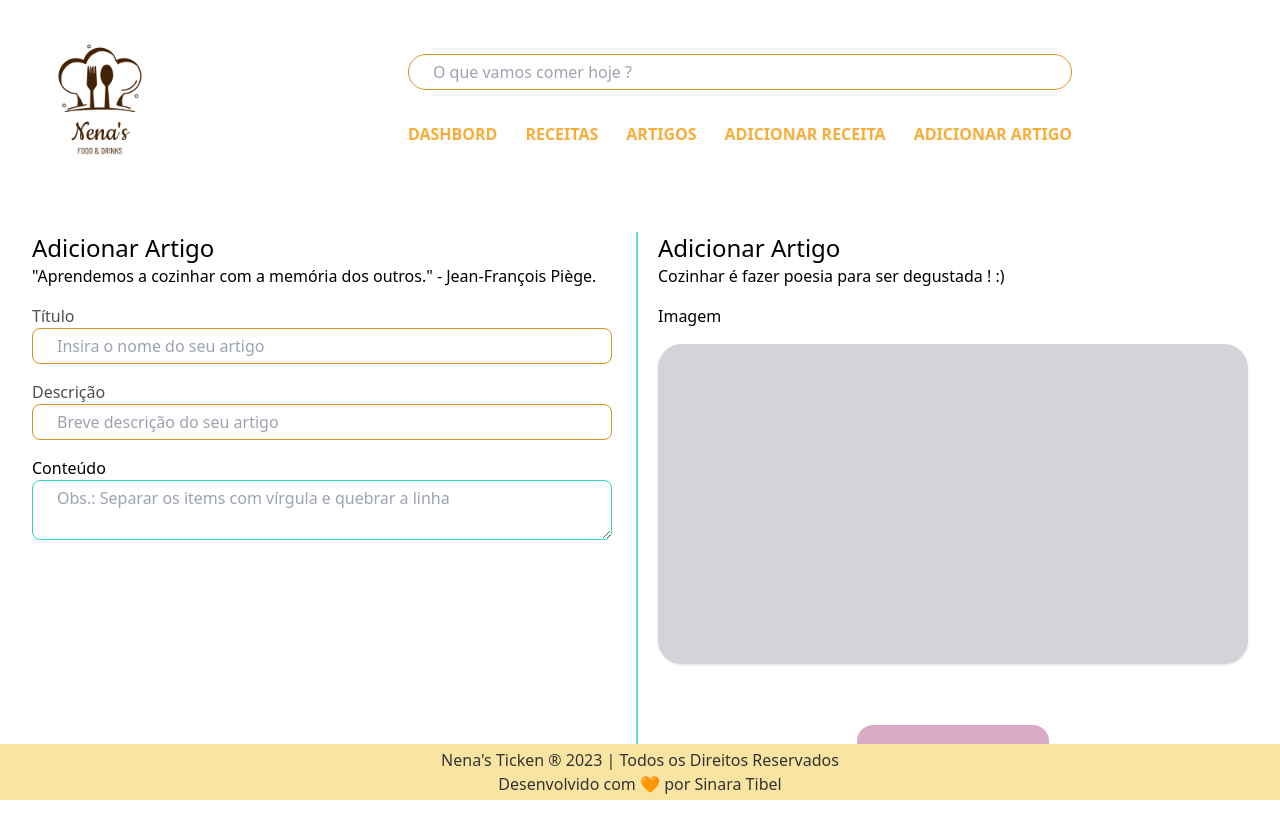
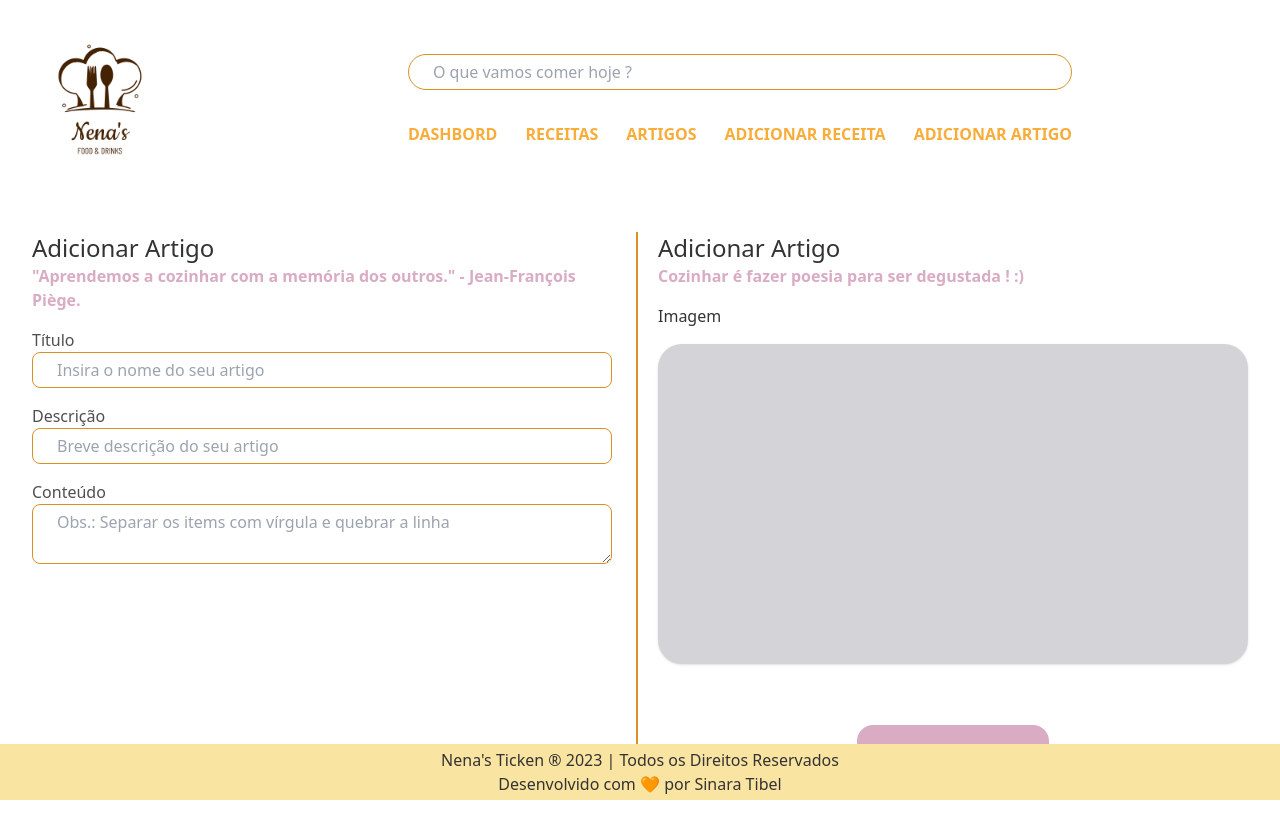
Before and after one commit to SinaraMoura/nenaskitchen, a Next.js app: page /create-article in a window 1280 px wide. Shown: the top 838 px of the page. Built offline with nearby package versions, Linux system fonts and the light colour scheme.

Commit message:
estilizando página de adicionar artigo

```diff
--- a/src/app/(pages)/create-article/page.tsx
+++ b/src/app/(pages)/create-article/page.tsx
@@ -55,12 +55,12 @@ export default function CreateArticles() {
         <div className="container m-auto">
             <form onSubmit={handleSubmit(onSubmit)}>
                 <div className="grid md:grid-cols-2 gap-1 grid-cols-1 p-8">
-                    <div className="mb-4 pr-6 border-r-2 border-[#61D9DE] ">
+                    <div className="mb-4 pr-6 border-r-2 border-color-secundary-1 ">
                         <div className="mb-4">
-                            <p className="text-blue text-2xl font-medium">
+                            <p className="text-scale-gray-7 text-2xl font-medium">
                                 Adicionar Artigo
                             </p>
-                            <p className=" text-blue text-base font-light">
+                            <p className=" text-backing-color-3 text-base font-semibold">
                                 "Aprendemos a cozinhar com a memória dos outros." - Jean-François Piège.
                             </p>
 
@@ -79,9 +79,9 @@ export default function CreateArticles() {
                             {...register('description')}
                         />
 
-                        <label className="mb-4 text-blue font-medium">Conteúdo</label>
+                        <label className="mb-4 text-scale-gray-6 font-medium">Conteúdo</label>
                         <textarea
-                            className="w-full px-6 py-[5px] bg-white rounded-lg border border-teal-400"
+                            className="w-full text-scale-gray-6 px-6 py-[5px] font-medium bg-white rounded-lg border border-color-secundary-1"
                             title="Text"
                             placeholder="Obs.: Separar os items com vírgula e quebrar a linha"
                             {...register('text')}
@@ -89,13 +89,13 @@ export default function CreateArticles() {
 
                     </div>
                     <div className=" mb-4 ml-4">
-                        <p className="text-blue text-2xl font-medium">Adicionar Artigo</p>
-                        <p className=" text-blue text-base font-light">
+                        <p className="text-scale-gray-7 text-2xl font-medium">Adicionar Artigo</p>
+                        <p className="text-backing-color-3 text-base font-semibold">
                             Cozinhar é fazer poesia para ser degustada ! :)
                         </p>
                         <div className="h-[90%] flex flex-col place-content-between">
                             <div className="my-4">
-                                <p className="text-blue  text-base font-medium mb-4">Imagem</p>
+                                <p className="text-scale-gray-7 text-base font-medium mb-4">Imagem</p>
 
                                 <div className="w-full  h-80 bg-zinc-300 rounded-3xl shadow mb-11">
                                     <InputFile
--- a/src/app/(pages)/create-recipe/page.tsx
+++ b/src/app/(pages)/create-recipe/page.tsx
@@ -70,7 +70,7 @@ export default function CreateRecipes() {
                 <div className="grid md:grid-cols-2 gap-1 grid-cols-1 p-8">
                     <div className="mb-4 pr-6 border-r-2 border-color-secundary-1 ">
                         <div className="mb-4">
-                            <p className="text-blue text-2xl font-medium">
+                            <p className="text-scale-gray-7 text-2xl font-medium">
                                 Adicionar Receita
                             </p>
                             <p className=" text-backing-color-3 text-base font-semibold">
@@ -104,7 +104,7 @@ export default function CreateRecipes() {
                             {...register('difficulty')}
                         />
 
-                        <label className="mb-4 text-blue text-scale-gray-6 font-medium">Ingredientes</label>
+                        <label className="mb-4 text-scale-gray-7 text-scale-gray-6 font-medium">Ingredientes</label>
                         <textarea
                             className="w-full font-medium text-scale-gray-6 px-6 py-[5px] bg-white rounded-lg border border-color-secundary-1"
                             title="Ingredientes"
@@ -138,13 +138,13 @@ export default function CreateRecipes() {
                         </div>
                     </div>
                     <div className=" mb-4 ml-4">
-                        <p className="text-blue text-2xl font-medium">Adicionar Receita</p>
+                        <p className="text-scale-gray-7 text-2xl font-medium">Adicionar Receita</p>
                         <p className="text-backing-color-3 text-base font-semibold">
                             Deixe aqui registrada a sua felicidade! :)
                         </p>
                         <div className="h-[90%] flex flex-col place-content-between">
                             <div className="my-4">
-                                <p className="text-blue  text-base font-medium mb-4">Imagem</p>
+                                <p className="text-scale-gray-7  text-base font-medium mb-4">Imagem</p>
 
                                 <div className="w-full  h-80 bg-zinc-300 rounded-3xl shadow mb-11">
                                     <InputFile
```
